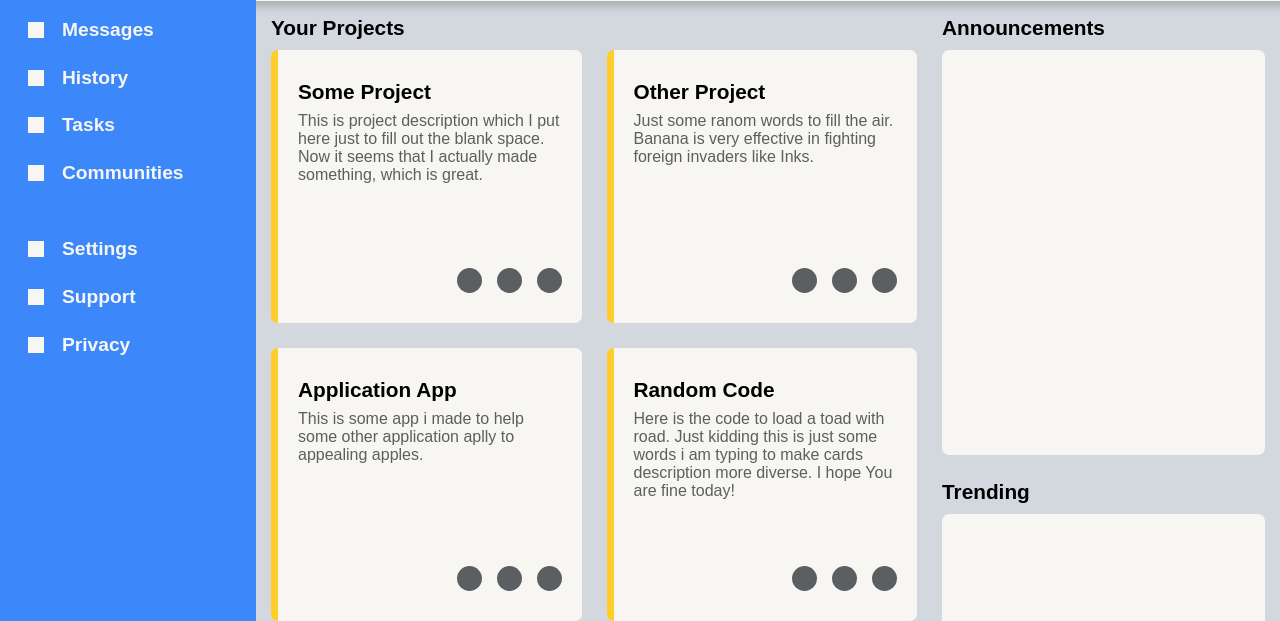
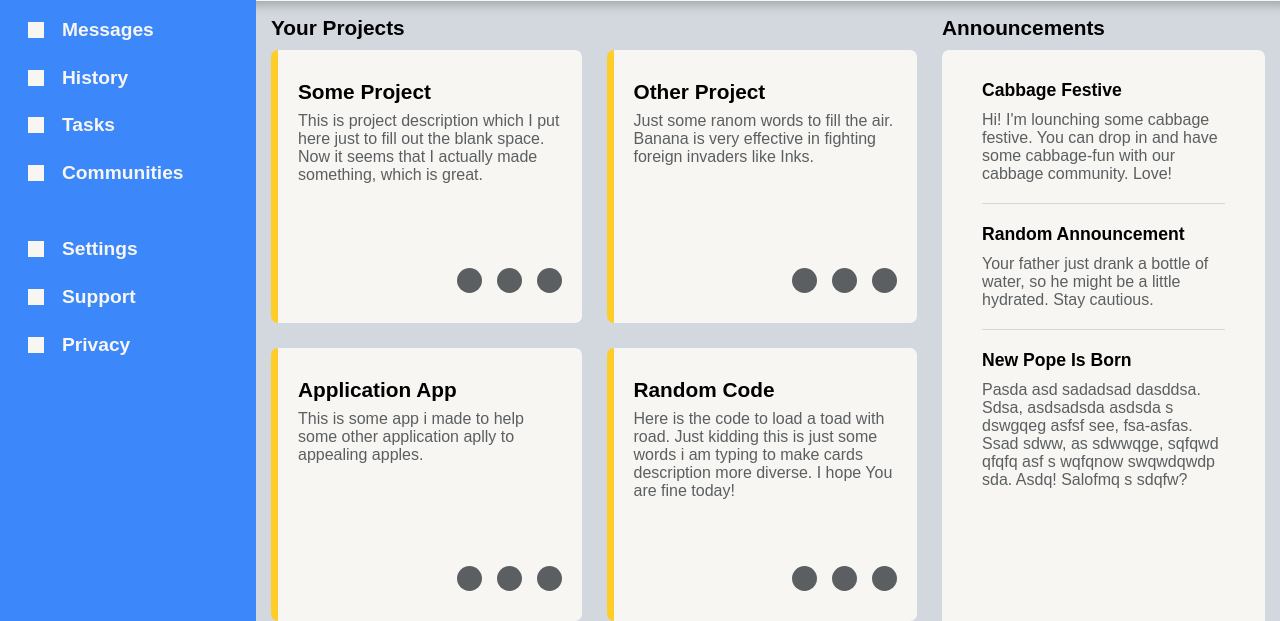
Before and after one commit to karolbrol/odin-admin-dashboard, a plain HTML site: page index.html in a window 1280 px wide. Shown: the part 179-800 px from the top of the page. Drawn offline with Linux system fonts and the light colour scheme.

Commit message:
Fill announcements

```diff
--- a/index.html
+++ b/index.html
@@ -192,7 +192,31 @@
         </div>
         <div class="announcements">
             <h1>Announcements</h1>
-            <div class="card"></div>
+            <div class="card">
+                <div class="announcement">
+                    <h3>Cabbage Festive</h3>
+                    <p>
+                        Hi! I'm lounching some cabbage festive. You can drop in
+                        and have some cabbage-fun with our cabbage community.
+                        Love!
+                    </p>
+                </div>
+                <div class="announcement">
+                    <h3>Random Announcement</h3>
+                    <p>
+                        Your father just drank a bottle of water, so he might be
+                        a little hydrated. Stay cautious.
+                    </p>
+                </div>
+                <div class="announcement">
+                    <h3>New Pope Is Born</h3>
+                    <p>
+                        Pasda asd sadadsad dasddsa. Sdsa, asdsadsda asdsda s dswgqeg
+                        asfsf see, fsa-asfas. Ssad sdww, as sdwwqge, sqfqwd qfqfq
+                        asf s wqfqnow swqwdqwdp sda. Asdq! Salofmq s sdqfw?
+                    </p>
+                </div>
+            </div>
         </div>
         <div class="trending">
             <h1>Trending</h1>
--- a/style.css
+++ b/style.css
@@ -206,7 +206,7 @@ main h1 {
     background-color: var(--clr-white);
     min-height: 100px;
     border-radius: 7px;
-    padding: 30px 20px;
+    padding: 10px 40px;
 }
 
 .p-card {
@@ -214,6 +214,7 @@ main h1 {
     display: grid;
     gap: 30px;
     grid-template: 1fr auto / 1fr;
+    padding: 30px 20px;
 }
 
 .p-card h2 {
@@ -245,3 +246,20 @@ main h1 {
     display: grid;
     grid-template-rows: auto 1fr;
 }
+
+.announcement {
+    padding: 20px 0;
+}
+
+.announcement h3 {
+    font-size: 1.1rem;
+    margin-bottom: 10px;
+}
+
+.announcement p {
+    color: var(--clr-dgray);
+}
+
+.announcement:not(:last-child) {
+    border-bottom: 1px solid var(--clr-gray);
+}
```
